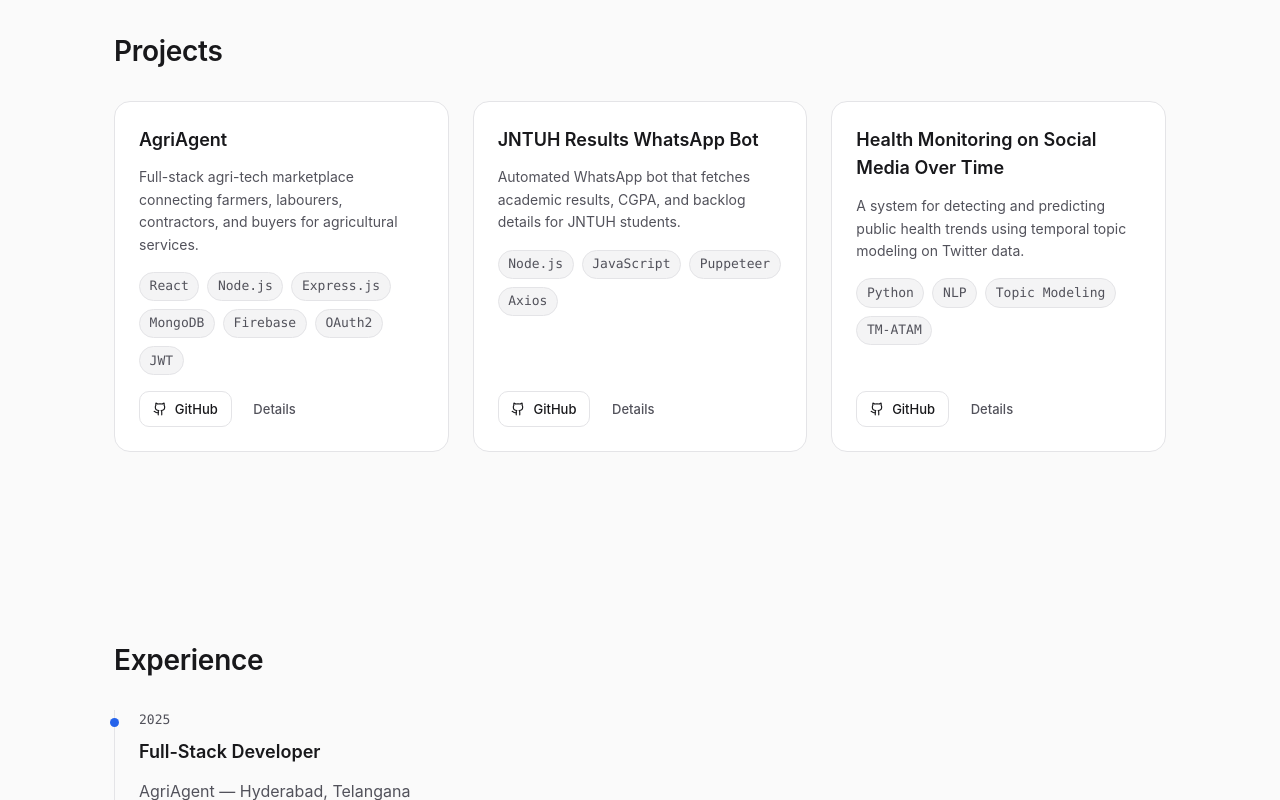
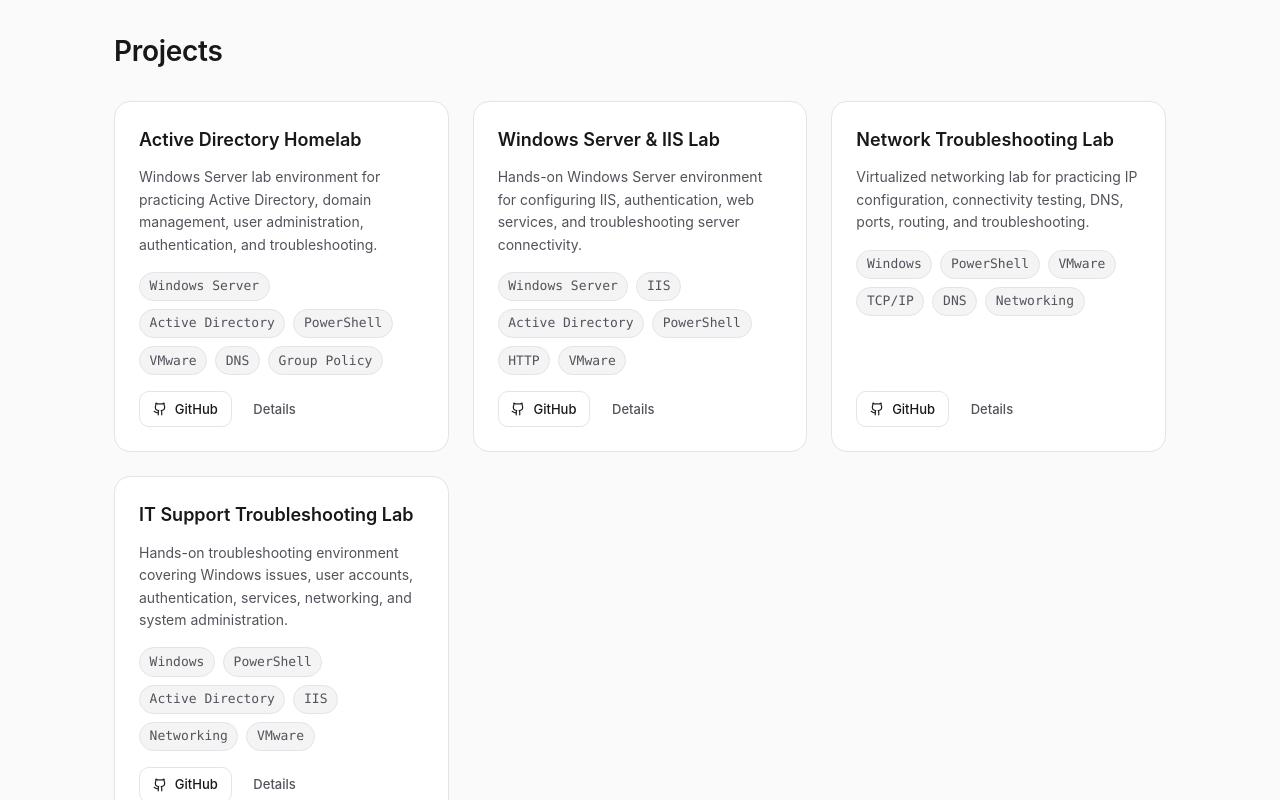
Before and after one commit to siddhik-reddy/portfolio, a React (Vite) app: page / in a window 1280 px wide. Shown: the part 1780-2580 px from the top of the page. Built offline with nearby package versions, Linux system fonts and the light colour scheme.

Commit message:
Update projects.js

```diff
--- a/src/data/projects.js
+++ b/src/data/projects.js
@@ -1,19 +1,150 @@
+export const projects = [
+{
+slug: "active-directory-homelab",
+title: "Active Directory Homelab",
+summary:
+"Windows Server lab environment for practicing Active Directory, domain management, user administration, authentication, and troubleshooting.",
+problem:
+"IT support environments require practical experience managing users, domains, authentication, permissions, and Windows infrastructure.",
+solution:
+"Built a virtualized Windows Server environment with Active Directory Domain Services and configured a custom domain for hands-on administration and troubleshooting.",
+features: [
+"Windows Server domain controller",
+"Active Directory Domain Services",
+"Domain and user management",
+"User creation and password management",
+"Domain authentication testing",
+"Group and access management",
+"PowerShell administration",
+"Domain logon troubleshooting",
+],
+technologies: [
+"Windows Server",
+"Active Directory",
+"PowerShell",
+"VMware",
+"DNS",
+"Group Policy",
+],
+github: "https://github.com/siddhik-reddy",
+demo: "",
+image: "",
+featured: true,
+},
 
-export const projects = [
+{
+slug: "windows-server-iis-lab",
+title: "Windows Server & IIS Lab",
+summary:
+"Hands-on Windows Server environment for configuring IIS, authentication, web services, and troubleshooting server connectivity.",
+problem:
+"IT support and system administration often require diagnosing web services, authentication failures, network connectivity, and Windows server components.",
+solution:
+"Configured IIS on a Windows Server VM and integrated an authentication service with the Active Directory environment to test domain-based authentication and web connectivity.",
+features: [
+"IIS web server configuration",
+"Windows Authentication",
+"SWAuth configuration",
+"Active Directory authentication",
+"HTTP connectivity testing",
+"IIS service troubleshooting",
+"HTTP 401, 500 and 503 troubleshooting",
+"PowerShell and IIS administration",
+],
+technologies: [
+"Windows Server",
+"IIS",
+"Active Directory",
+"PowerShell",
+"HTTP",
+"VMware",
+],
+github: "https://github.com/siddhik-reddy",
+demo: "",
+image: "",
+featured: true,
+},
+
+{
+slug: "network-troubleshooting-lab",
+title: "Network Troubleshooting Lab",
+summary:
+"Virtualized networking lab for practicing IP configuration, connectivity testing, DNS, ports, routing, and troubleshooting.",
+problem:
+"Network connectivity issues are common in IT support and require a structured approach to identify whether the problem is related to the device, network, DNS, firewall, or service.",
+solution:
+"Built and tested a VMware-based Windows environment while troubleshooting connectivity between the host system, virtual machines, Windows Server, and web services.",
+features: [
+"IPv4 configuration",
+"Subnet and gateway verification",
+"Ping testing",
+"Port connectivity testing",
+"DNS troubleshooting",
+"Network adapter troubleshooting",
+"VMware network configuration",
+"TCP port testing with PowerShell",
+],
+technologies: [
+"Windows",
+"PowerShell",
+"VMware",
+"TCP/IP",
+"DNS",
+"Networking",
+],
+github: "https://github.com/siddhik-reddy",
+demo: "",
+image: "",
+featured: true,
+},
+
+{
+slug: "it-support-troubleshooting-lab",
+title: "IT Support Troubleshooting Lab",
+summary:
+"Hands-on troubleshooting environment covering Windows issues, user accounts, authentication, services, networking, and system administration.",
+problem:
+"IT support requires a structured troubleshooting process rather than simply applying random fixes.",
+solution:
+"Created practical troubleshooting scenarios in a virtual Windows environment and documented the process of identifying, isolating, testing, and resolving technical issues.",
+features: [
+"Windows troubleshooting",
+"User account troubleshooting",
+"Authentication troubleshooting",
+"Service management",
+"PowerShell diagnostics",
+"Network troubleshooting",
+"IIS troubleshooting",
+"Issue verification and documentation",
+],
+technologies: [
+"Windows",
+"PowerShell",
+"Active Directory",
+"IIS",
+"Networking",
+"VMware",
+],
+github: "https://github.com/siddhik-reddy",
+demo: "",
+image: "",
+featured: true,
+},
+
 {
 slug: "agriagent",
 title: "AgriAgent",
 summary:
-      "Full-stack agri-tech marketplace connecting farmers, labourers, contractors, and buyers for agricultural services.",
+"Full-stack agri-tech marketplace connecting farmers, labourers, contractors, and buyers.",
 problem:
-      "Farmers and other agricultural users need a centralized platform to access services such as equipment rental, produce trading, and crop problem-solving.",
+"Farmers and agricultural users need a centralized platform to access services such as equipment rental, produce trading, and crop problem-solving.",
 solution:
-      "A full-stack marketplace application with multiple user roles, authentication, REST APIs, database-backed services, and an admin dashboard.",
+"Built a full-stack marketplace application with multiple user roles, authentication, REST APIs, database-backed services, and an administration layer.",
 features: [
 "Equipment rental and produce trading",
 "Multi-provider authentication",
 "Role-based access control",
-      "Admin dashboard for moderation and analytics",
+"Admin dashboard",
 "REST API with MongoDB",
 "Security with Helmet, CORS, and rate limiting",
 ],
@@ -30,24 +161,24 @@ export const projects = [
 "https://play.google.com/store/apps/details?id=com.agriagent.app",
 demo: "",
 image: "",
-    featured: true,
+featured: false,
 },
 
 {
 slug: "jntuh-results-whatsapp-bot",
 title: "JNTUH Results WhatsApp Bot",
 summary:
-      "Automated WhatsApp bot that fetches academic results, CGPA, and backlog details for JNTUH students.",
+"Automated WhatsApp bot that retrieves academic results, CGPA, and backlog information.",
 problem:
-      "Students need a quick way to access academic results and related information without manually navigating the university portal.",
+"Students need a faster way to access academic results without manually navigating the university portal.",
 solution:
-      "An automated WhatsApp bot that accepts a hall ticket number, retrieves information from the JNTUH portal, and returns parsed academic results.",
+"Built an automated bot that accepts a hall ticket number, retrieves information from the university portal, and returns parsed results.",
 features: [
 "Academic result lookup",
 "CGPA and backlog information",
-      "Automated JNTUH portal scraping",
+"Automated portal interaction",
 "Subject-wise result parsing",
-      "Under 3-second response processing",
+"Response processing",
 "Rate limiting and session handling",
 ],
 technologies: [
@@ -59,36 +190,7 @@ export const projects = [
 github: "https://github.com/siddhik-reddy",
 demo: "",
 image: "",
-    featured: true,
-  },
-
-  {
-    slug: "health-monitoring-social-media",
-    title: "Health Monitoring on Social Media Over Time",
-    summary:
-      "A system for detecting and predicting public health trends using temporal topic modeling on Twitter data.",
-    problem:
-      "Public health trends can emerge over time through social media discussions, creating an opportunity to identify patterns before they become more visible through traditional indicators.",
-    solution:
-      "A temporal topic modeling system using TM-ATAM to analyze Twitter data and identify evolving public health trends.",
-    features: [
-      "Temporal topic modeling",
-      "Public health trend detection",
-      "Trend prediction",
-      "Twitter data analysis",
-      "Validation against CDC data",
-      "Comparison with Google Flu Trends",
-    ],
-    technologies: [
-      "Python",
-      "NLP",
-      "Topic Modeling",
-      "TM-ATAM",
-    ],
-    github: "https://github.com/siddhik-reddy",
-    demo: "",
-    image: "",
-    featured: true,
+featured: false,
 },
 ];
 
```
Lines whose indentation alone changed are shown as unchanged.
